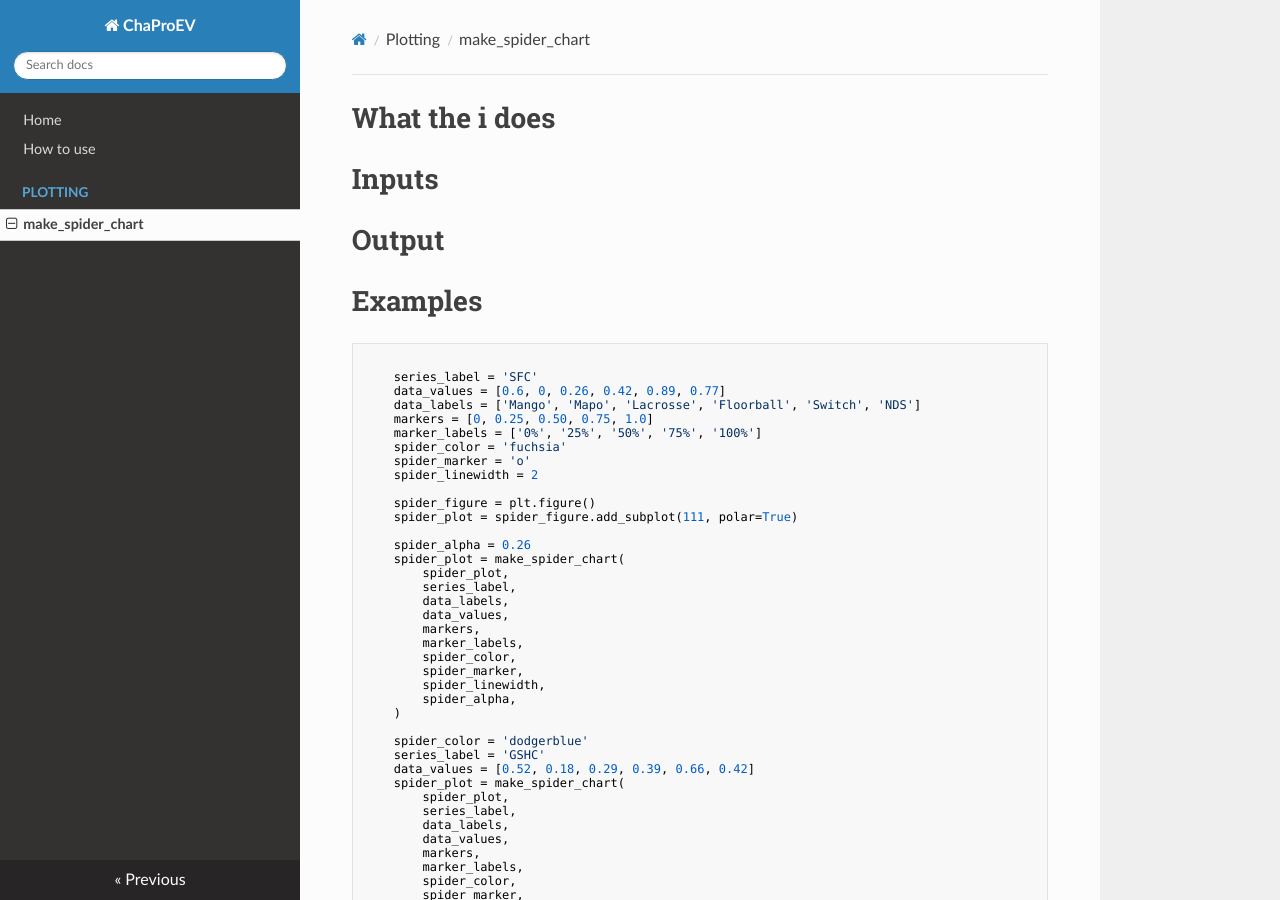
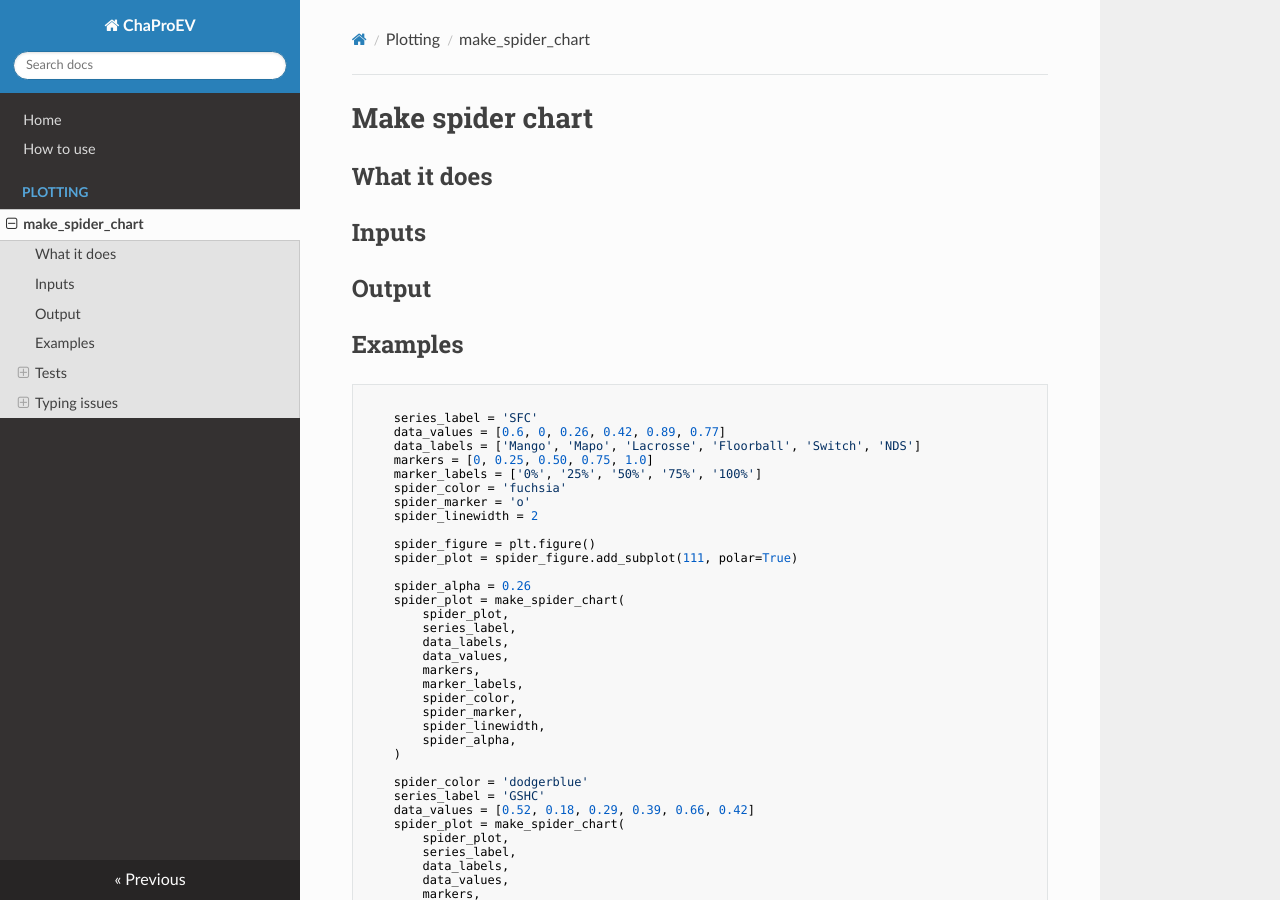
Before and after one commit to TNO/ETS_CookBook, an MkDocs documentation site: the page built from docs/make_spider_chart.md, in a window 1280 px wide and 900 px high. Built offline with MkDocs 1.6.1, drawn with Linux system fonts in a browser that asks for light colours; nearby versions of some CDN libraries.

Commit message:
Documentation formatting

````diff
--- a/docs/make_spider_chart.md
+++ b/docs/make_spider_chart.md
@@ -1,7 +1,10 @@
-# What the i does
-# Inputs
-# Output
-# Examples
+
+# Make spider chart
+
+## What it does
+## Inputs
+## Output
+## Examples
 
 
 ``` python
@@ -58,14 +61,14 @@ Note that we use spider_plot as both input and output of make_spider_chart.
 We do this so that we can plot two spiders on top of each other (by calling
 the function twice).
 
-# Tests
-## Theta labels
+## Tests
+### Theta labels
 This test looks if the function sets the theta labels (around the spider) to
 the data labels.
 
-# Typing issues
+## Typing issues
 
-## Axes versus PolarAxes
+### Axes versus PolarAxes
 You might encounter an issue when running a MyPy (or other) type check.
 This comes from this line:
 ``` python
````
